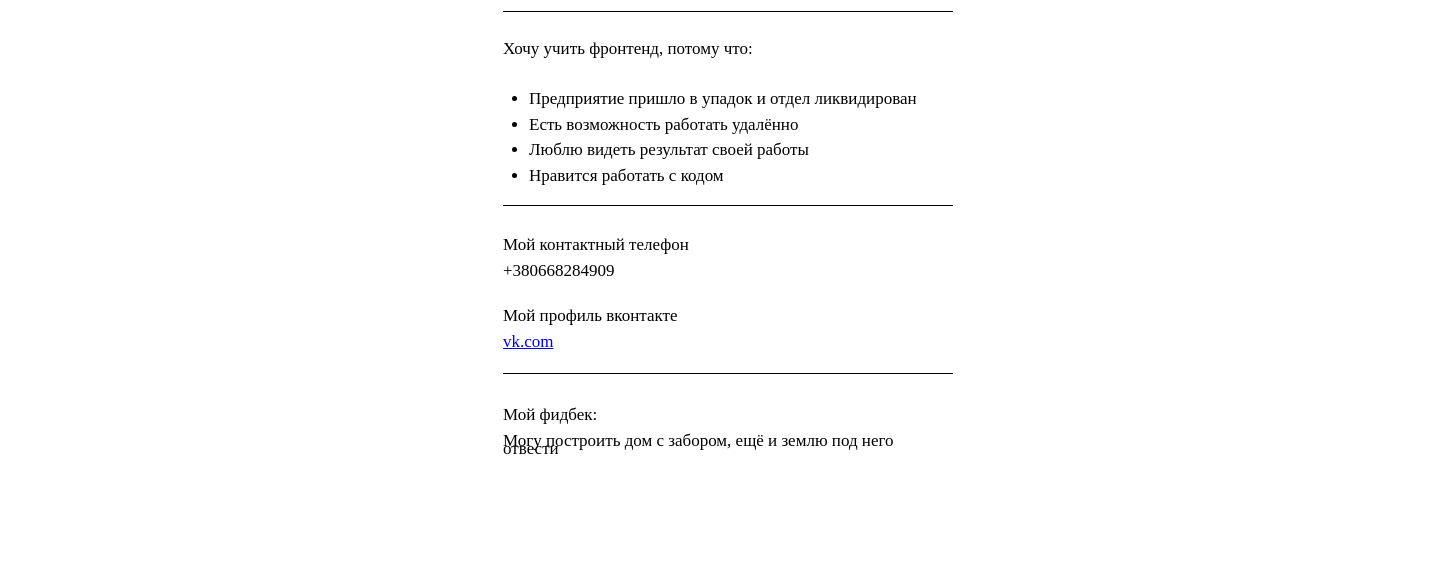
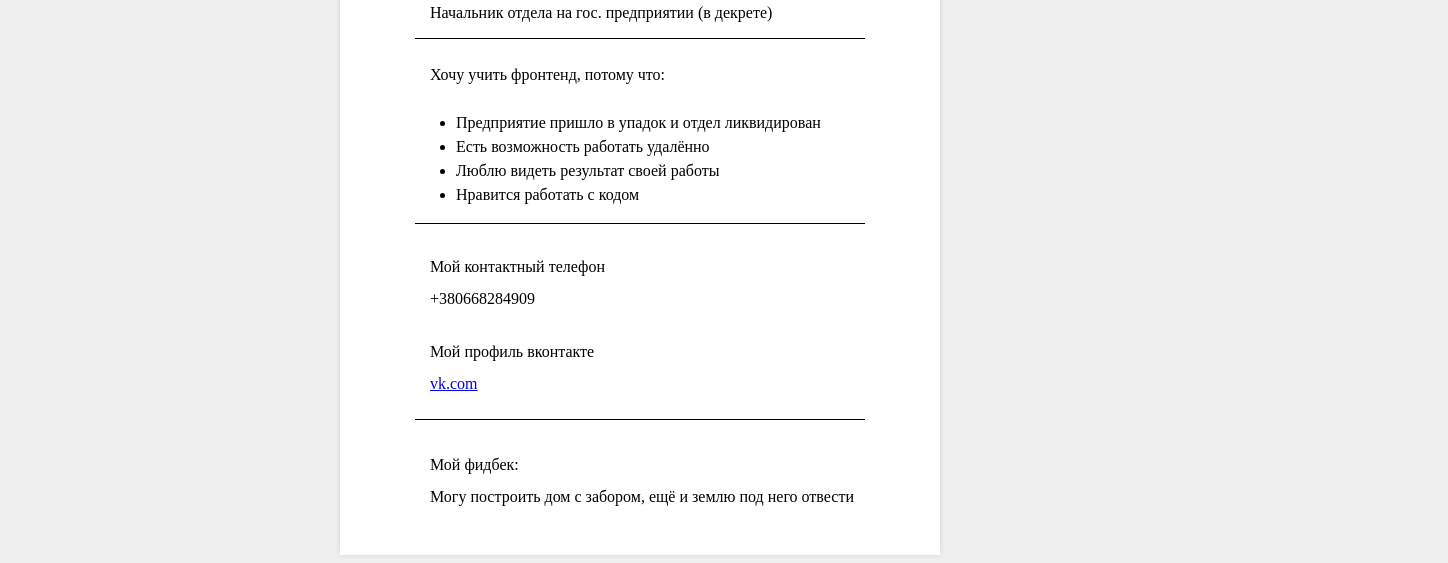
Before and after one commit to Anastasiya88/Anastasiya88.github.io, a plain HTML site: page Myprofile/index.html in a window 1280 px wide. Shown: the part 284-847 px from the top of the page, 1448 px wide, since content can reach past the window. Before the commit the page ends 800 px from the top, so only its background shows below. Drawn offline with Linux system fonts and the light colour scheme.

Commit message:
added files after correction

```diff
--- a/Myprofile/css/style.css
+++ b/Myprofile/css/style.css
@@ -1,51 +1,65 @@
 body {
-    width: 1440px;
-    margin-top: 40px;
+background-color: #efefef;
+font-size: 16px;
+}
+
+.profile {
+  width: 600px;
+  margin: 0 auto;
+  padding-top: 30px;
+  padding-bottom: 50px;
+  background-color: white;
+  box-shadow: 0 0 5px #d6d6d6;
 }
 
 .header {
     text-align: center;
-    font-size: 13px;
 }
 
 .content {
     margin-left: auto;
     margin-right: auto;
     width: 450px;
-    font-size: 17px;
+}
+
+.profession {
+    padding-left: 15px;
 }
 
 .list {
     border-top: 1px solid black;
     border-bottom: 1px solid black;
+    padding-left: 15px;
 }
 
-.list p, ul{
+.list p, ul {
     margin-top: 27px;
 }
 
 
-ul li{
+ul li {
     line-height: 1.5;
     margin-left: -14px;
 }
 
-.contacts{
-    line-height: 0.5;
+.contacts {
+    line-height: 1;
     margin-top: 35px;
     margin-bottom: 27px;
+    padding-left: 15px;
 }
 
-.vk{
+.vk {
     margin-top: 37px;
 }
 
 
-.feedback{
+.feedback {
     border-top: 1px solid black;
-    line-height: 0.5;
+    line-height: 1;
+    padding-left: 15px;
 }
 
-.feedback p{
+.feedback p {
     margin-top: 37px;
 }
--- a/Myprofile/index.html
+++ b/Myprofile/index.html
@@ -1,5 +1,5 @@
 <!DOCTYPE html>
-<html lang="en">
+<html lang="ru">
 <head>
   <meta charset="UTF-8">
   <title>My profile</title>
@@ -7,13 +7,15 @@
 </head>
 <body>
 
+  <div class="profile">
+
     <div class="header">
       <h1>Каширина Анастасия Никитична</h1>
       <img src="img/foto-1.jpg" height="150" alt="фото для анкеты">
     </div>
 
     <div class="content">
-    <p>Начальник отдела на гос. предприятии (в декрете)</p>
+      <p class="profession">Начальник отдела на гос. предприятии (в декрете)</p>
       <div class="list">
         <p>Хочу учить фронтенд, потому что:</p>
         <ul>
@@ -27,7 +29,6 @@
       <div class="contacts">
         <p>Мой контактный телефон</p>
         <span>+380668284909</span>
-
         <p class="vk">Мой профиль вконтакте</p>
         <a href="https://vk.com/id19108584" target="_blank">vk.com</a>
       </div>
@@ -38,5 +39,7 @@
       </div>
     </div>
 
+  </div>
+
 </body>
 </html>
```
Also changed, not shown: 1 other file. Lines whose indentation alone changed are shown as unchanged.
